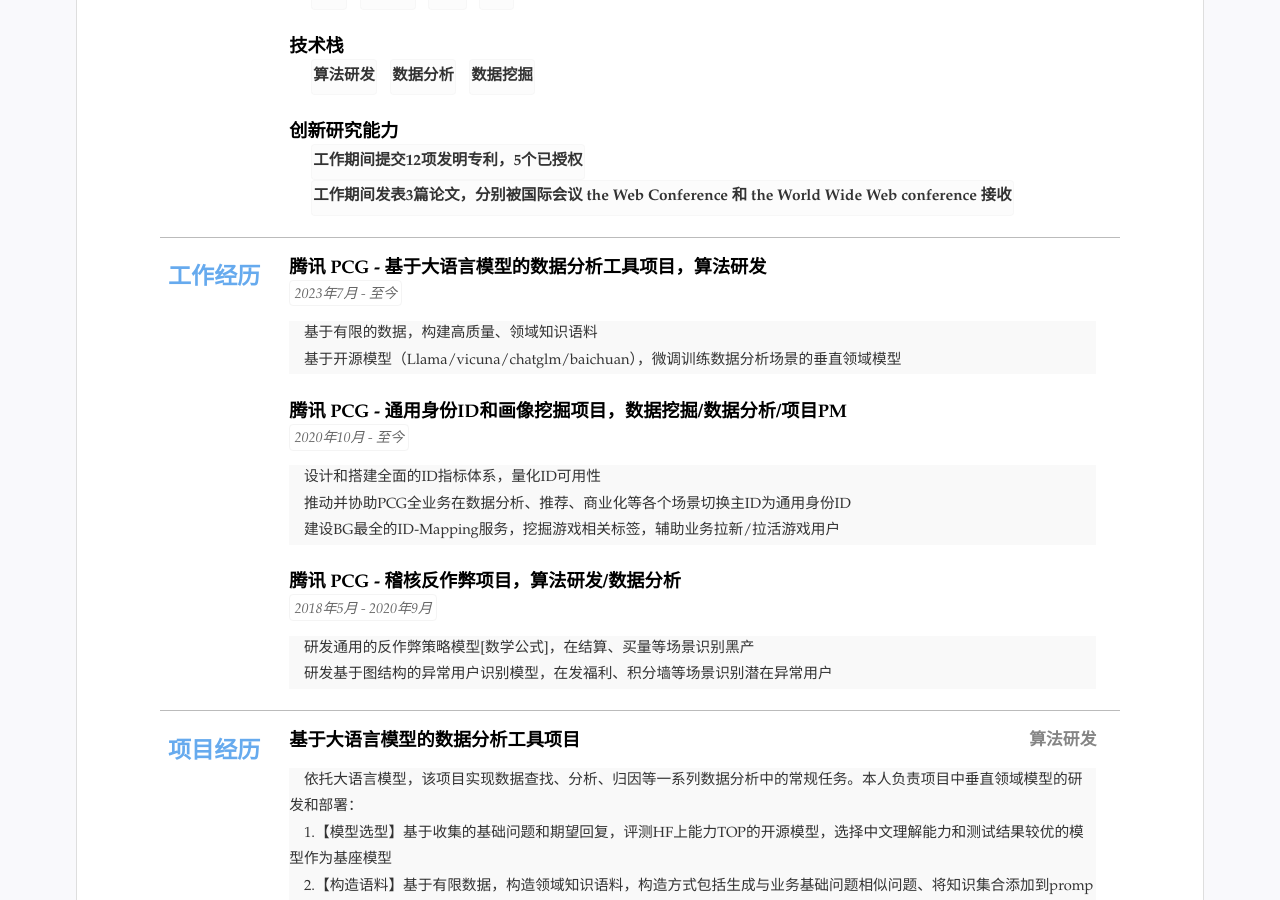
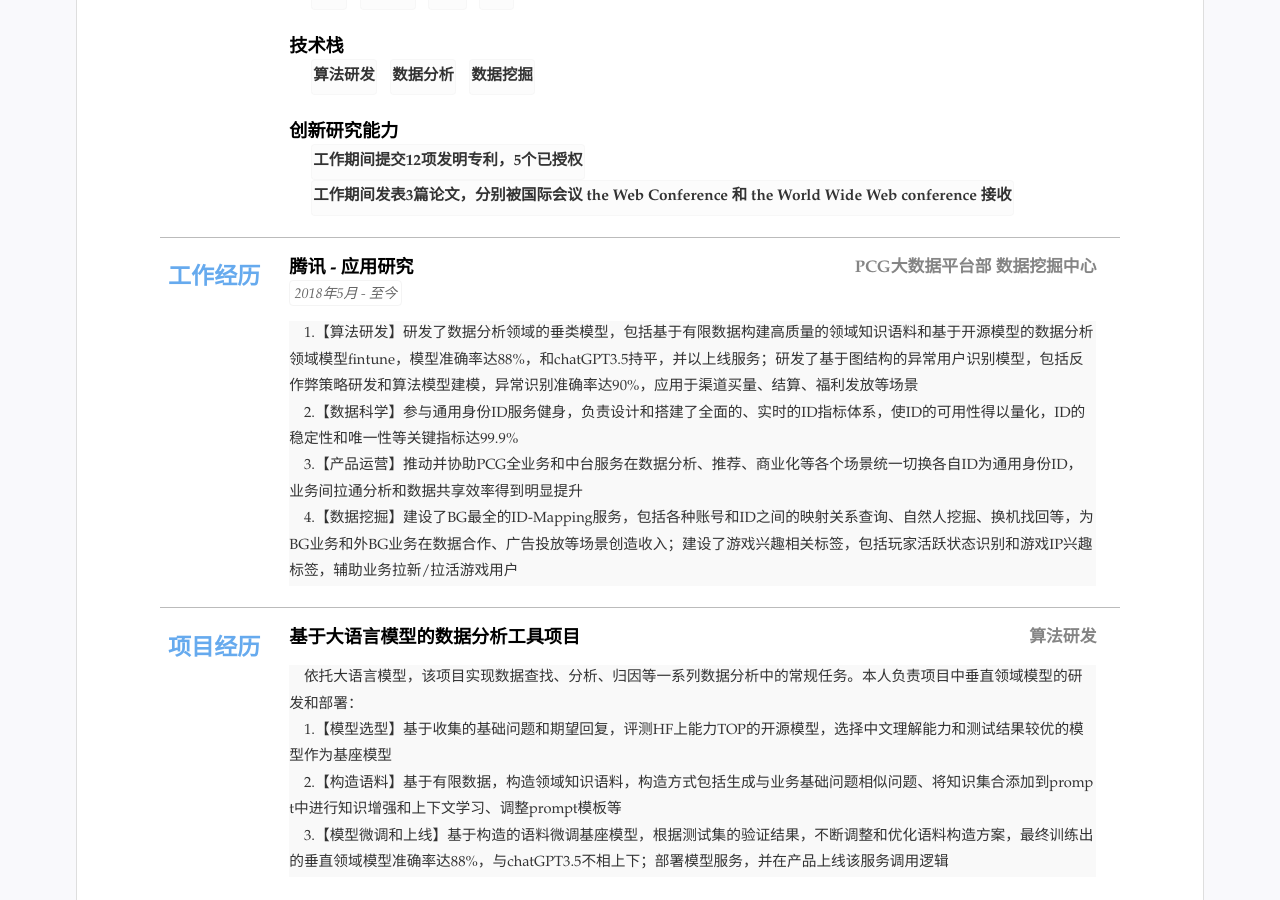
Before and after one commit to wenruity/resume1, a Jekyll site: the page built from index.html, in a window 1280 px wide and 900 px high, scrolled down 458 px. Built offline with Jekyll 4.4.1, drawn with Linux system fonts in a browser that asks for light colours.

Commit message:
Update resume.yml

```diff
--- a/_data/resume.yml
+++ b/_data/resume.yml
@@ -64,40 +64,44 @@ main: #简历主要内容，
 - type: experience
   name: 工作经历
   content:
-  # - title: 腾讯 - 应用研究
-  #   sub: PCG大数据平台部   数据挖掘中心
-  #   duration: "2018年5月 - 至今"
-  #   tags:
-  #   # - 画像挖掘
-  #   # - 标签开发
-  #   # - 指标监控
-  #   # - 画像评测
-  #   # - 画像提升
-  #   # - 实验配置
-  #   # summary: 职务或者工作总结(自动折叠)
-  #   detail: 业务数据科学：负责新闻业务画像覆盖率、准确率提升，建立画像服务的指标监控体系 <br>  &nbsp &nbsp  平台数据开发：作为开发者完成数据平台的链路搭建和功能上线，为业务提供可靠的画像平台服务
-
-  - title: 腾讯 PCG - 基于大语言模型的数据分析工具项目，算法研发
-  #   sub:  人工智能事业部
-    duration: "2023年7月 - 至今"
-  #   tags:
-  #   # summary: 职务或者工作总结(自动折叠)
-    detail: 基于有限的数据，构建高质量、领域知识语料 <br>  &nbsp &nbsp  基于开源模型（Llama/vicuna/chatglm/baichuan），微调训练数据分析场景的垂直领域模型
+  - title: 腾讯 - 应用研究
+    sub: PCG大数据平台部   数据挖掘中心
+    duration: "2018年5月 - 至今"
+    tags:
+    # - 画像挖掘
+    # - 标签开发
+    # - 指标监控
+    # - 画像评测
+    # - 画像提升
+    # - 实验配置
+    # summary: 职务或者工作总结(自动折叠)
+    detail: 1.【算法研发】研发了数据分析领域的垂类模型，包括基于有限数据构建高质量的领域知识语料和基于开源模型的数据分析领域模型fintune，模型准确率达88%，和chatGPT3.5持平，并以上线服务；研发了基于图结构的异常用户识别模型，包括反作弊策略研发和算法模型建模，异常识别准确率达90%，应用于渠道买量、结算、福利发放等场景 <br>  &nbsp &nbsp
+            2.【数据科学】参与通用身份ID服务健身，负责设计和搭建了全面的、实时的ID指标体系，使ID的可用性得以量化，ID的稳定性和唯一性等关键指标达99.9% <br>  &nbsp &nbsp
+            3.【产品运营】推动并协助PCG全业务和中台服务在数据分析、推荐、商业化等各个场景统一切换各自ID为通用身份ID，业务间拉通分析和数据共享效率得到明显提升 <br>  &nbsp &nbsp
+            4.【数据挖掘】建设了BG最全的ID-Mapping服务，包括各种账号和ID之间的映射关系查询、自然人挖掘、换机找回等，为BG业务和外BG业务在数据合作、广告投放等场景创造收入；建设了游戏兴趣相关标签，包括玩家活跃状态识别和游戏IP兴趣标签，辅助业务拉新/拉活游戏用户
 
 
-  - title: 腾讯 PCG - 通用身份ID和画像挖掘项目，数据挖掘/数据分析/项目PM
-  #   sub:  全球基金部门
-    duration: "2020年10月 - 至今"
-  #   tags:
-  #   # summary: 职务或者工作总结(自动折叠)
-    detail: 设计和搭建全面的ID指标体系，量化ID可用性 <br>  &nbsp &nbsp  推动并协助PCG全业务在数据分析、推荐、商业化等各个场景切换主ID为通用身份ID <br>  &nbsp &nbsp  建设BG最全的ID-Mapping服务，挖掘游戏相关标签，辅助业务拉新/拉活游戏用户
+  # - title: 腾讯 PCG - 基于大语言模型的数据分析工具项目，算法研发
+  # #   sub:  人工智能事业部
+  #   duration: "2023年7月 - 至今"
+  # #   tags:
+  # #   # summary: 职务或者工作总结(自动折叠)
+  #   detail: 基于有限的数据，构建高质量、领域知识语料 <br>  &nbsp &nbsp  基于开源模型（Llama/vicuna/chatglm/baichuan），微调训练数据分析场景的垂直领域模型
 
-  - title: 腾讯 PCG - 稽核反作弊项目，算法研发/数据分析
-  #   sub:  全球基金部门
-    duration: "2018年5月 - 2020年9月"
-  #   tags:
-  #   # summary: 职务或者工作总结(自动折叠)
-    detail: 研发通用的反作弊策略模型[数学公式]，在结算、买量等场景识别黑产 <br>  &nbsp &nbsp  研发基于图结构的异常用户识别模型，在发福利、积分墙等场景识别潜在异常用户
+
+  # - title: 腾讯 PCG - 通用身份ID和画像挖掘项目，数据挖掘/数据分析/项目PM
+  # #   sub:  全球基金部门
+  #   duration: "2020年10月 - 至今"
+  # #   tags:
+  # #   # summary: 职务或者工作总结(自动折叠)
+  #   detail: 设计和搭建全面的ID指标体系，量化ID可用性 <br>  &nbsp &nbsp  推动并协助PCG全业务在数据分析、推荐、商业化等各个场景切换主ID为通用身份ID <br>  &nbsp &nbsp  建设BG最全的ID-Mapping服务，挖掘游戏相关标签，辅助业务拉新/拉活游戏用户
+
+  # - title: 腾讯 PCG - 稽核反作弊项目，算法研发/数据分析
+  # #   sub:  全球基金部门
+  #   duration: "2018年5月 - 2020年9月"
+  # #   tags:
+  # #   # summary: 职务或者工作总结(自动折叠)
+  #   detail: 研发通用的反作弊策略模型[数学公式]，在结算、买量等场景识别黑产 <br>  &nbsp &nbsp  研发基于图结构的异常用户识别模型，在发福利、积分墙等场景识别潜在异常用户
 
 
     open: open
```
